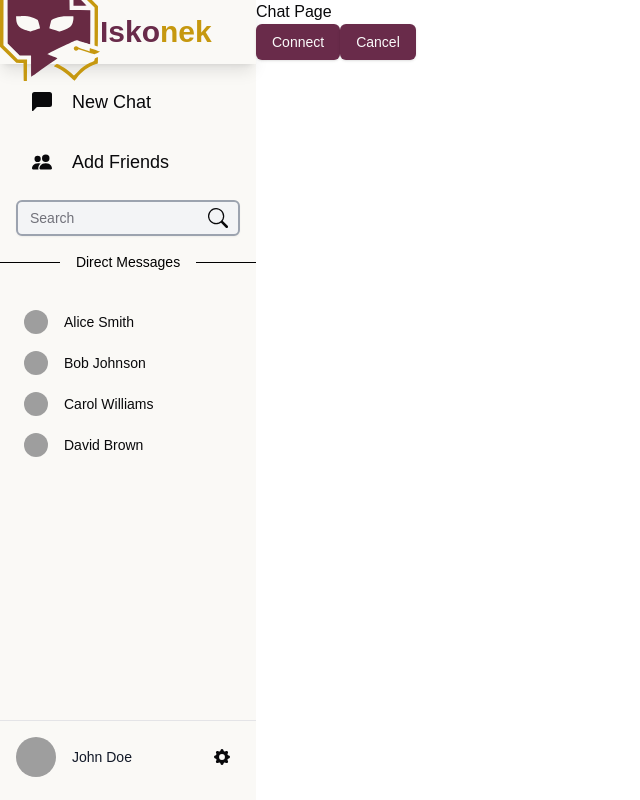
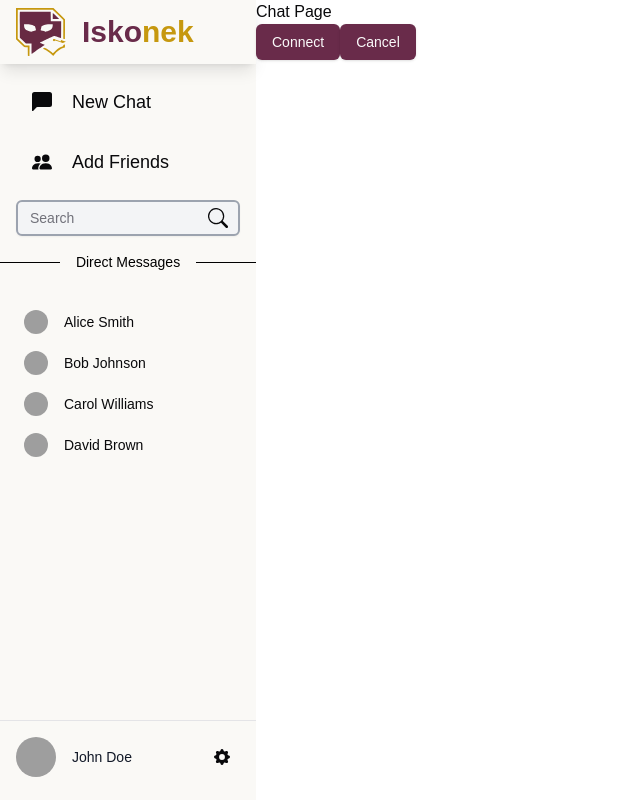
Before and after one commit to r-curio/iskonek, a Next.js app: page /chat in a window 1280 px wide. Shown: the whole page, without its empty margins (0-640 px from the left). Built offline with nearby package versions, Linux system fonts and the light colour scheme; grey boxes are pictures that could not be loaded.

Commit message:
chore: refactor code for better styling

```diff
--- a/src/components/chat/chat-window.tsx
+++ b/src/components/chat/chat-window.tsx
@@ -1,11 +1,11 @@
 'use client'
-import React, { useRef, useEffect } from 'react';
+import React from 'react';
 import ChatHeader from './chat-header';
 import MessageBubble from './bubble';
 import ChatInput from './message-box';
 import { createClient } from '@/utils/supabase/client';
-import { useEffect, useState } from 'react';
-import { ScrollArea } from '../ui/scroll-area';
+import { useEffect, useState, useRef } from 'react';
+import { ScrollArea } from '@/components/ui/scroll-area';
 
 interface ChatWindowProps {
     recipientName: string | undefined
@@ -20,23 +20,7 @@ interface ChatWindowProps {
     roomId: string
 }
 
-
-const ChatWindow: React.FC<ChatWindowProps> = ({
-    recipientName,
-    recipientProfilePic,
-    messages,
-    onSendMessage,
-}) => {
-    const messagesEndRef = useRef<HTMLDivElement>(null);
-
-    const scrollToBottom = () => {
-        messagesEndRef.current?.scrollIntoView({ behavior: 'smooth' });
-    };
-
-    useEffect(() => {
-        scrollToBottom();
-    }, [messages]);
-
+interface Message {
     id: string
     content: string
     sender_id: string
@@ -86,24 +70,32 @@ const ChatWindow: React.FC<ChatWindowProps> = ({
         }
     }
 
+    const messagesEndRef = useRef<HTMLDivElement>(null);
+
+    const scrollToBottom = () => {
+        messagesEndRef.current?.scrollIntoView({ behavior: 'smooth' });
+    };
+
+    useEffect(() => {
+        scrollToBottom();
+    }, [messages]);
+
     return (
         <div className="flex flex-col h-screen w-full">
-            <ChatHeader
-                recipientName={recipientName}
-                recipientProfilePic={recipientProfilePic}
-            />
+            <ChatHeader recipientName={recipientName} recipientProfilePic={recipientProfilePic} />
             <ScrollArea className="flex-1 p-4">
                 {messages.map((message, index) => (
                     <MessageBubble
                         key={index}
-                        text={message.text}
-                        isUser={message.isUser}
-                        timestamp={message.timestamp}
+                        text={message.content}
+                        isUser={message.sender_id === userId}
+                        timestamp={message.created_at ? new Date(message.created_at) : undefined}
                     />
                 ))}
                 <div ref={messagesEndRef} />
             </ScrollArea>
-            <ChatInput onSendMessage={onSendMessage} />
+            <ChatInput roomId={roomId} onMessageSent={addNewMessage} />
+
         </div>
     )
 }
--- a/src/components/sidebar/sidebar.tsx
+++ b/src/components/sidebar/sidebar.tsx
@@ -32,8 +32,8 @@ export default function Sidebar() {
     return (
         <div className="w-1/5 max-w-1/5 bg-[#FAF9F6] min-h-screen flex flex-col justify-between">
             <div>
-                <div className='flex items-center z-10 shadow-lg  bor max-h-16'>
-                    <Image src={Logo} alt='logo' width={100} height={100}/>
+                <div className='flex items-center z-10 shadow-lg max-h-16 gap-4 px-4 py-4'>
+                    <Image src={Logo} alt='logo' width={50} height={50}/>
                     <h1 className='text-3xl font-bold text-accent '>Isko<span className='text-[#C6980F]'>nek</span></h1>
                 </div>
                 <div className='pt-4 px-4 flex flex-col gap-4'>
```
